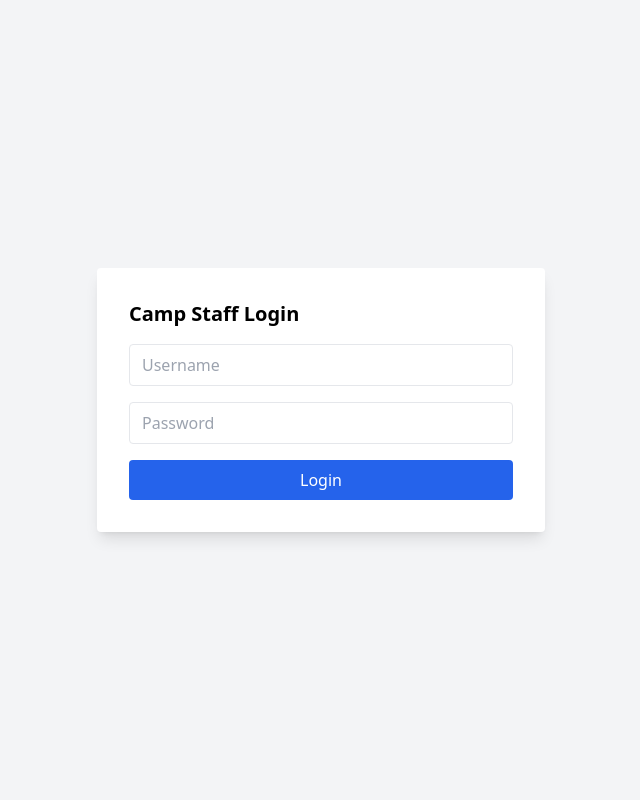
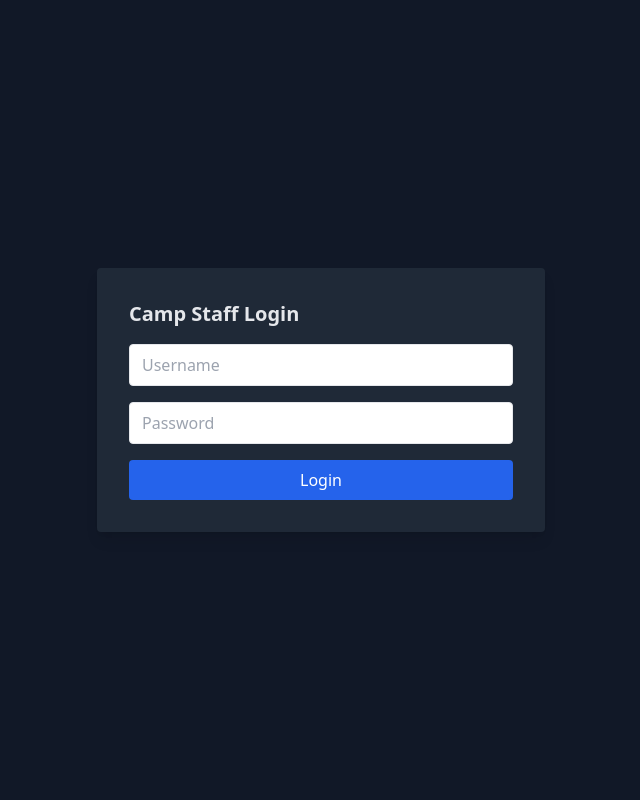
Before and after one commit to gezeebeezee/camper-db, a Flask app: page /login in a window 1280 px wide. Shown: the whole page, without its empty margins (319-959 px from the left). Run offline with Flask 3, Linux system fonts and the light colour scheme; some libraries are stand-ins or nearby versions.

Commit message:
Changed login.html styling to match main page.

```diff
--- a/app/templates/login.html
+++ b/app/templates/login.html
@@ -5,9 +5,9 @@
   <title>Staff Login</title>
   <script src="https://cdn.tailwindcss.com"></script>
 </head>
-<body class="flex items-center justify-center h-screen bg-gray-100">
-  <form method="POST" class="bg-white shadow-lg rounded p-8 w-full max-w-md space-y-4">
-    <h2 class="text-xl font-bold">Camp Staff Login</h2>
+<body class="flex items-center justify-center h-screen bg-gray-900 text-gray-900">
+  <form method="POST" class="bg-gray-800 shadow-lg rounded p-8 w-full max-w-md space-y-4">
+    <h2 class="text-xl font-bold text-gray-200">Camp Staff Login</h2>
     {% if error %}
       <p class="text-red-500">{{ error }}</p>
     {% endif %}
```
